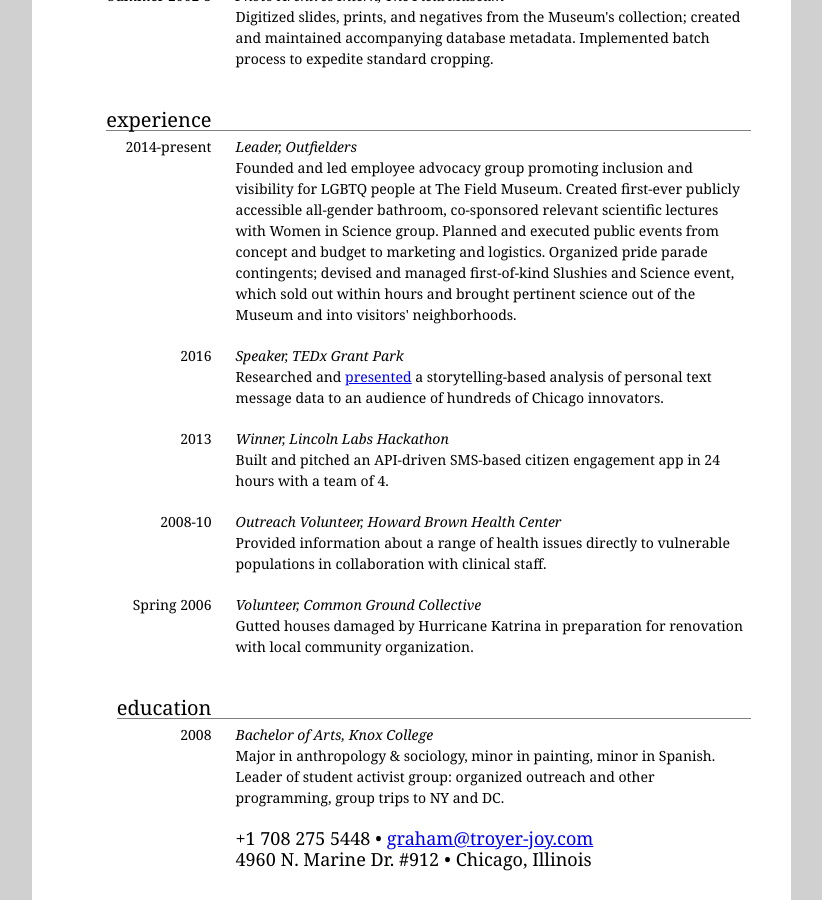
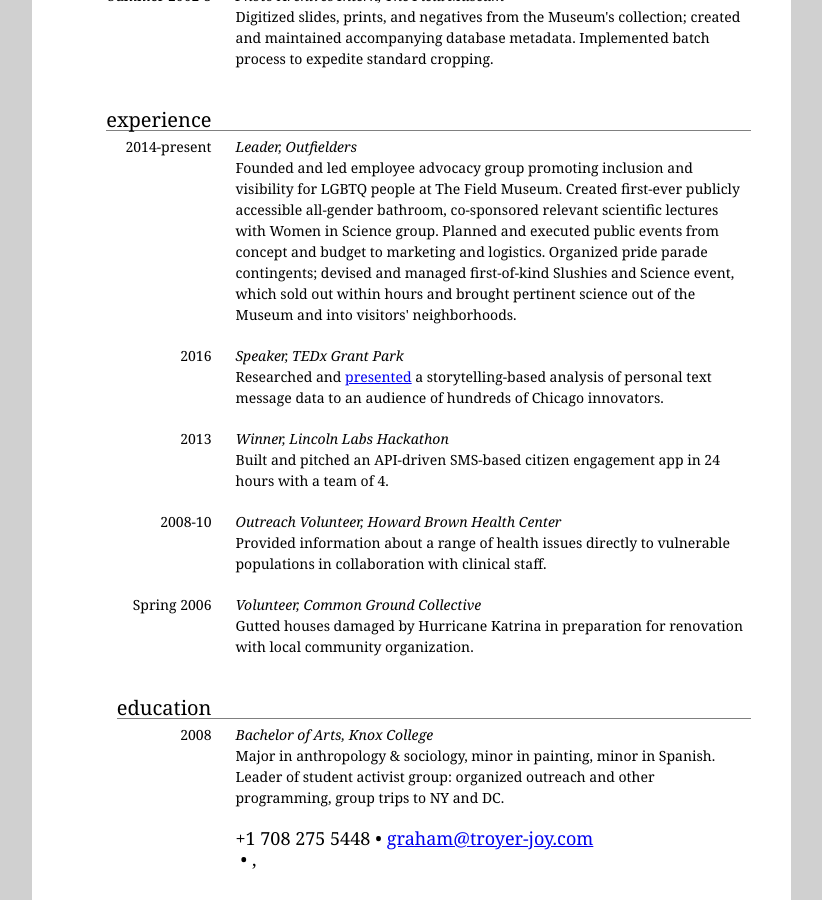
Before and after one commit to telegraham/resume, a Jekyll site: the page built from index.html, in a window 1280 px wide and 900 px high, scrolled down 1179 px. Shown: the whole window, without its empty margins (229-1051 px from the left). Built offline with Jekyll 4.4.1, drawn with Linux system fonts in a browser that asks for light colours.

Commit message:
remove address from data

```diff
--- a/_data/resume.json
+++ b/_data/resume.json
@@ -1,11 +1,5 @@
 {
 	"name": "Graham Troyer-Joy",
-	"address": {
-		"street": [ "4960 N. Marine Dr. #912" ],
-		"city": "Chicago",
-		"state": "Illinois",
-		"zip": "60640"
-	},
 	"phone": "+1 708 275 5448",
 	"email": "graham@troyer-joy.com",
 	"elevatorSpeech": "I’m a passionate digital storyteller; a collaborative, creative, relentless innovator; an empathic and courageous leader; an advocate for user-centered design. I’m meticulous about alignment between tactics and strategy, fanatical about process, and obsessed with data. I’m a firm believer that you’re doing it right when you’re having fun because you’re working your ass off at something that matters.",
```
